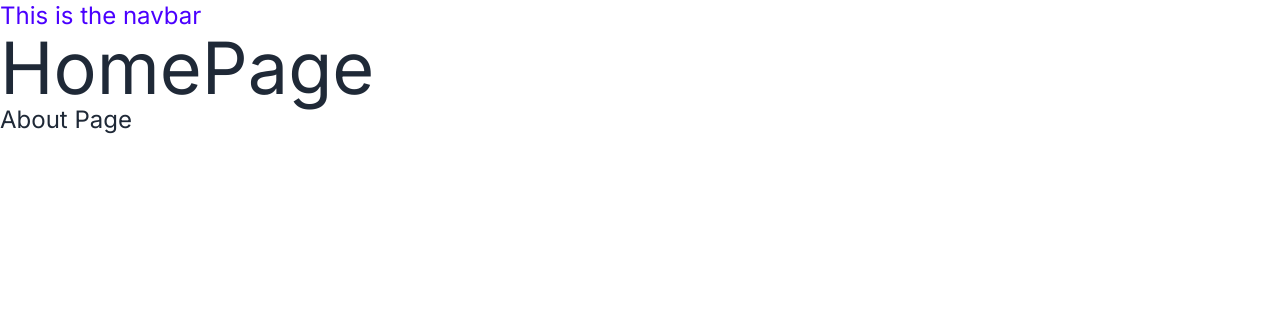
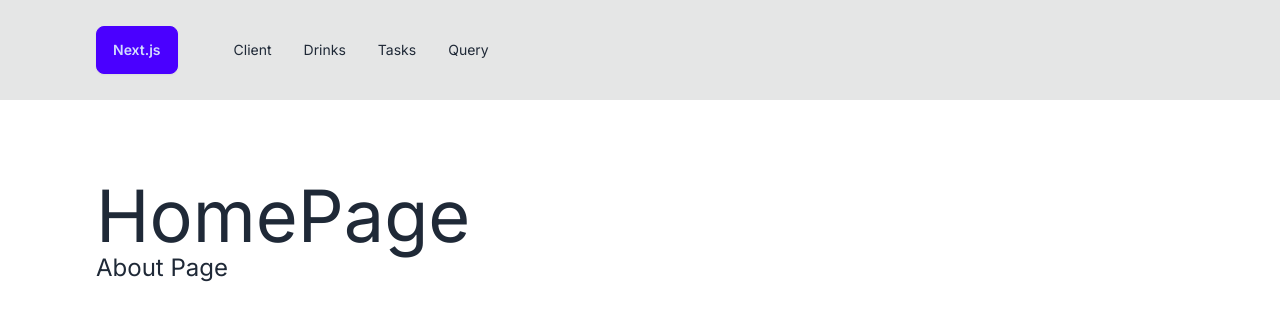
Before and after one commit to pedromndias/nextjs-tutorial, a Next.js app: page / in a window 1280 px wide. Shown: the top 320 px of the page. Built offline with nearby package versions, Linux system fonts and the light colour scheme.

Commit message:
navbar added

```diff
--- a/app/layout.js
+++ b/app/layout.js
@@ -1,6 +1,6 @@
 import { Inter } from 'next/font/google'
 import './globals.css'
-
+import Navbar from '@/components/Navbar'
 
 
 const inter = Inter({ subsets: ['latin'] })
@@ -16,8 +16,10 @@
   return (
     <html lang="en">
       <body className={inter.className}>
-        <nav className='text-2xl text-primary'>This is the navbar</nav>
-        {children}
+        <Navbar />
+        <main className='px-8 py-20 max-w-6xl mx-auto'>
+          {children}
+        </main>
       </body>
     </html>
   )
--- /dev/null
+++ b/components/Navbar.jsx
@@ -0,0 +1,31 @@
+import Link from "next/link";
+
+const links = [
+    {href: '/client', label: 'client'},
+    {href: '/drinks', label: 'drinks'},
+    {href: '/tasks', label: 'tasks'},
+    {href: '/query', label: 'query'}
+]
+
+const Navbar = () => {
+  return (
+    <nav className="bg-base-300 py-4">
+        <div className="navbar px-8 max-w-6xl mx-auto flex-col sm:flex-row">
+            <Link href='/' className="btn btn-primary">
+                Next.js
+            </Link>
+            <ul className="menu menu-horizontal md:ml-8">
+                {links.map((link) => {
+                    return <li key={link.href}>
+                        <Link href={link.href} className="capitalize">
+                            {link.label}
+                        </Link>
+                    </li>
+                })}
+            </ul>
+        </div>
+    </nav>
+  )
+}
+
+export default Navbar
```
